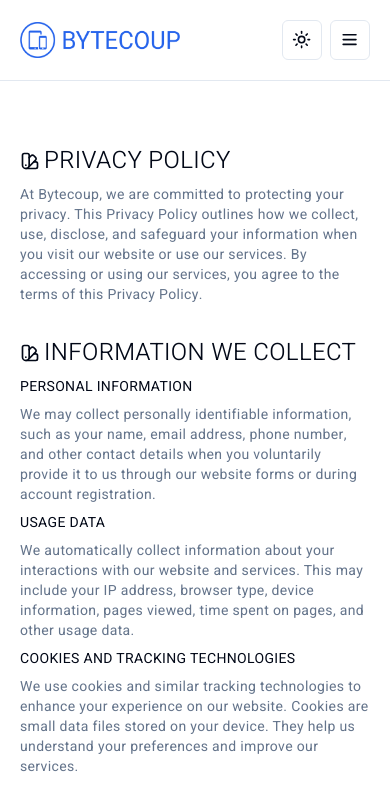
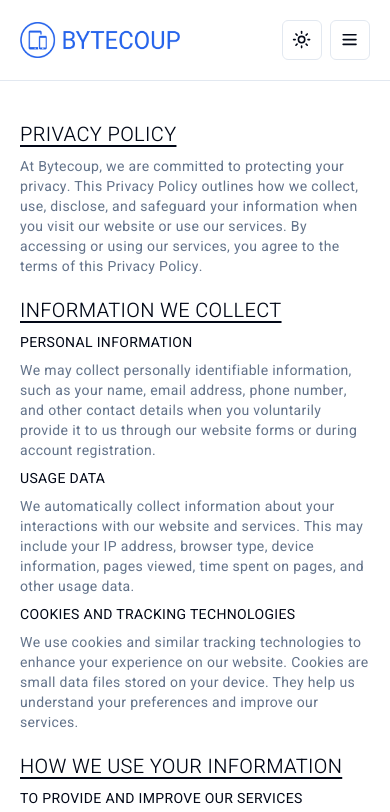
Before and after one commit to mabhi1/bytecoup, a Next.js app: page /privacy in a window 390 px wide. Shown: the top 812 px of the page. Built offline with nearby package versions, Linux system fonts and the light colour scheme.

Commit message:
feat: privacy and terms page mobile view

```diff
--- a/app/privacy/page.tsx
+++ b/app/privacy/page.tsx
@@ -1,13 +1,11 @@
 import { privacyPolicies } from "@/lib/strings/privacy-policy";
-import { SwatchBookIcon } from "lucide-react";
 
 export default function PrivacyPolicy() {
   return (
-    <div className="py-16 space-y-8">
+    <div className="py-10 md:py-16 space-y-5 md:space-y-8">
       {privacyPolicies.map((policy) => (
         <div key={policy.heading} className="space-y-2">
-          <div className="text-2xl font-light uppercase flex items-center gap-1">
-            <SwatchBookIcon className="w-5" />
+          <div className="text-xl md:text-2xl font-light uppercase flex items-center gap-1 underline underline-offset-4">
             {policy.heading}
           </div>
           {policy.policyPoints.map((points) => (
--- a/app/terms&conditions/page.tsx
+++ b/app/terms&conditions/page.tsx
@@ -1,13 +1,11 @@
 import { termsAndConditions } from "@/lib/strings/terms-and-conditions";
-import { SwatchBookIcon } from "lucide-react";
 
 export default function TermsAndConditions() {
   return (
-    <div className="py-16 space-y-8">
+    <div className="py-10 md:py-16 space-y-5 md:space-y-8">
       {termsAndConditions.map((term) => (
         <div key={term.heading} className="space-y-2">
-          <div className="text-2xl font-light uppercase flex items-center gap-1">
-            <SwatchBookIcon className="w-5" />
+          <div className="text-xl md:text-2xl font-light uppercase flex items-center gap-1 underline underline-offset-4">
             {term.heading}
           </div>
           {term.termsAndConditions.map((condition) => (
```
